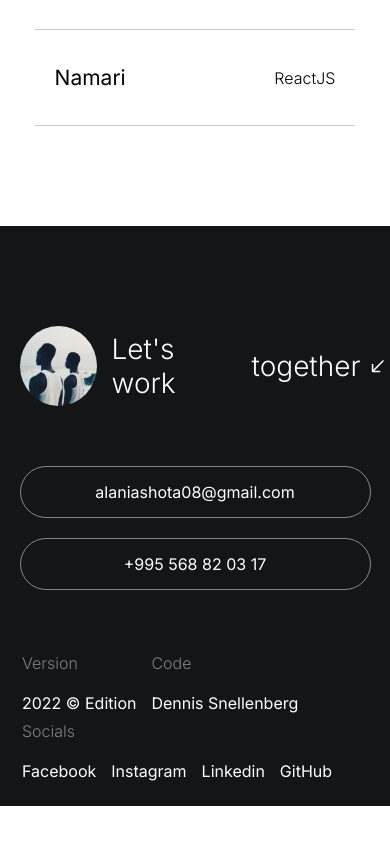
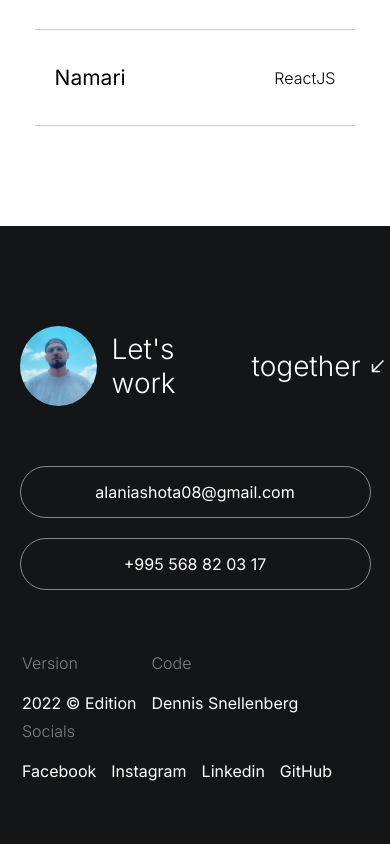
Before and after one commit to AlaniaShota/Portfolio, a React (Vite) app: page / in a window 390 px wide. Shown: the part 1353-2197 px from the top of the page. Before the commit the page ends 2159 px from the top, so only its background shows below. Built offline with nearby package versions, Linux system fonts and the light colour scheme.

Commit message:
added img

```diff
--- a/src/components/contact/Contact.scss
+++ b/src/components/contact/Contact.scss
@@ -346,7 +346,7 @@
                 // justify-content: space-between;
                 // flex-direction: column;
                 // margin-top: 100px;
-                padding: 20px 0;
+                padding: 20px 0 0 0;
                 width: 100%;
                 flex-direction: column;
                 align-items: flex-start;
@@ -413,13 +413,13 @@
     }
 }
 
-@media(max-width:430px) {
+@media(max-width:435px) {
     .contact {
-
+        height: 100vh;
 
 
         .contact-body {
-
+            height: 100vh;
             padding-top: 100px;
 
             .contact-section-title {
```
Also changed, not shown: src/assets/img/background.jpg.
